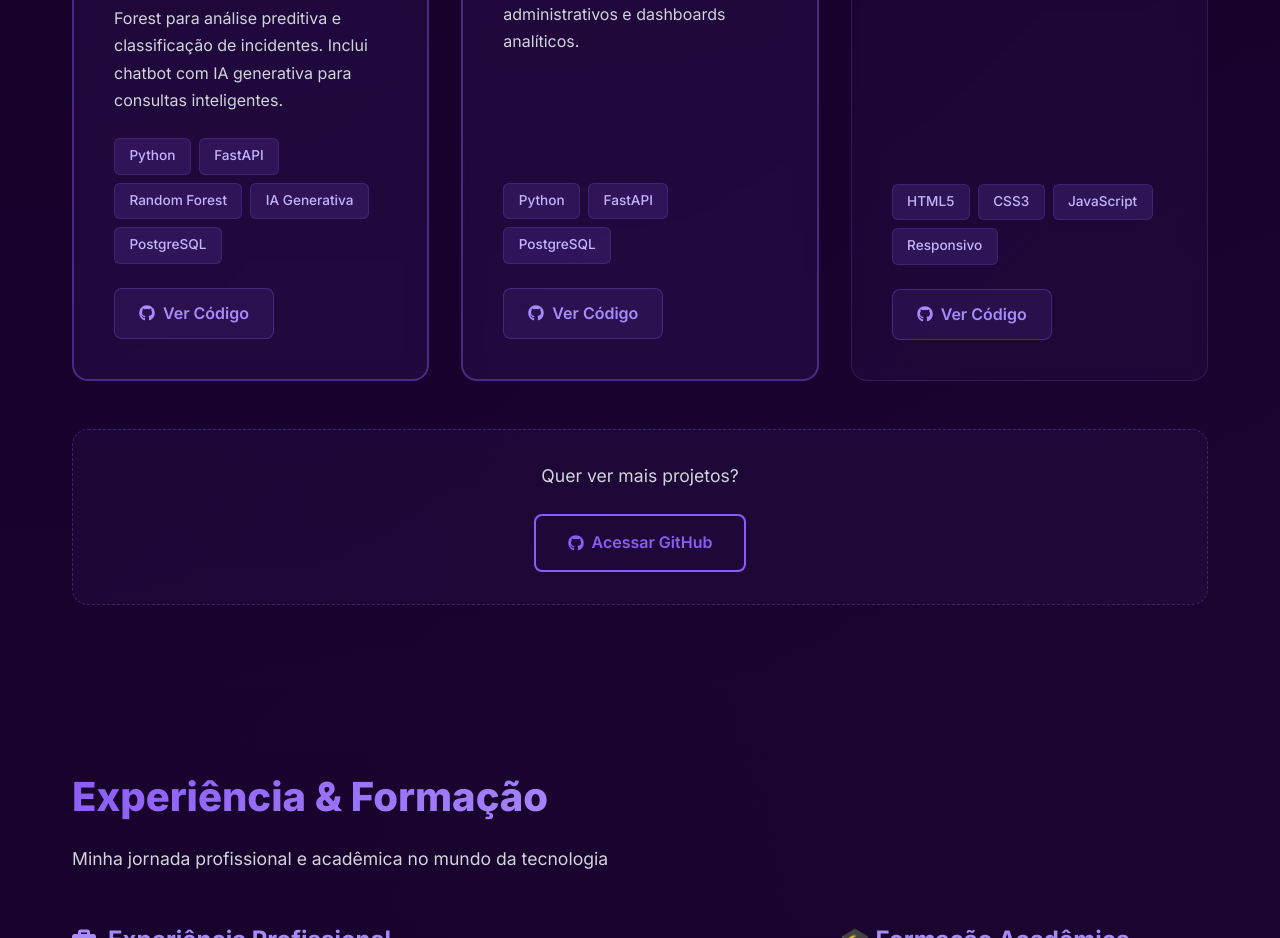
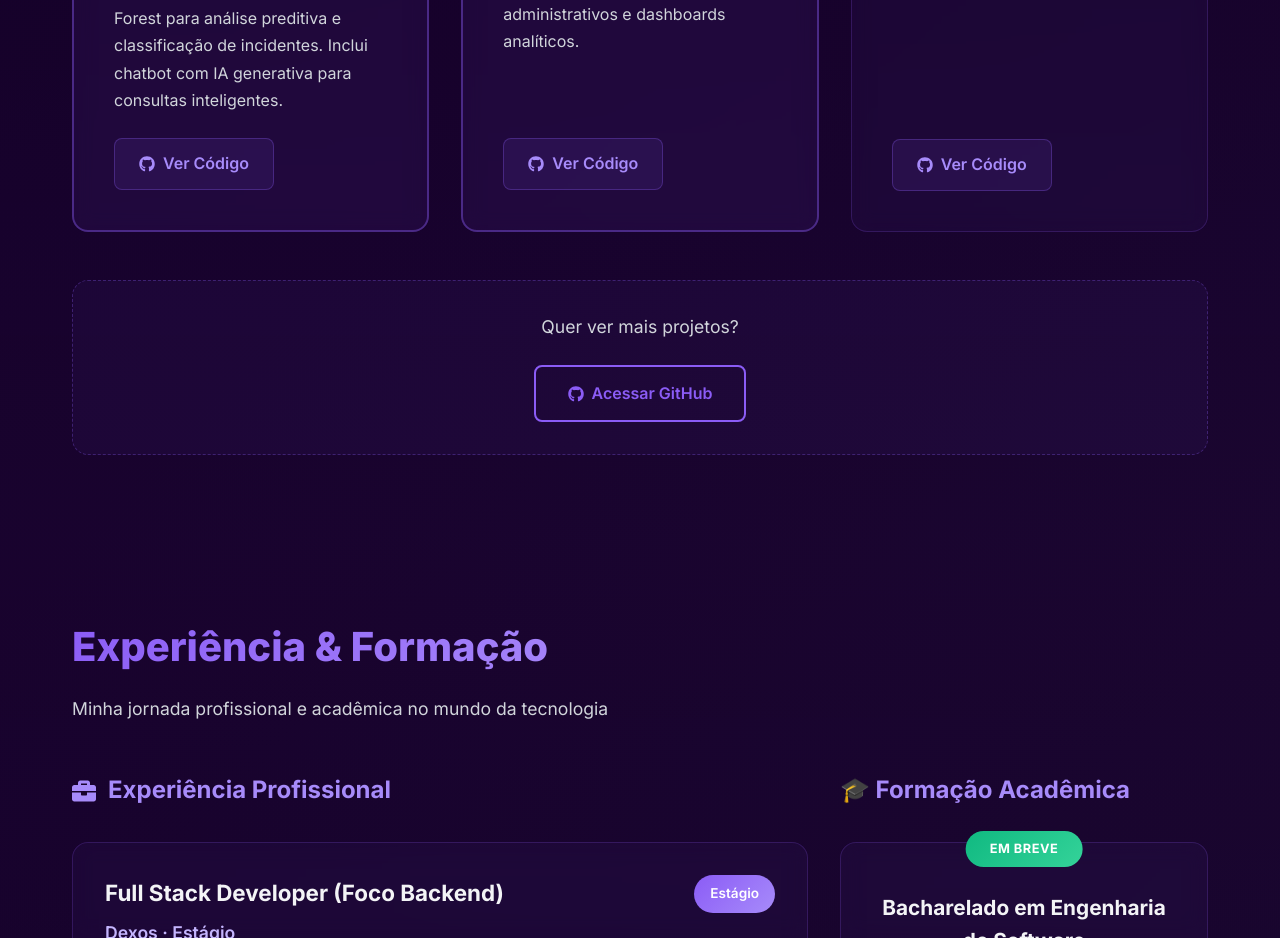
Before and after one commit to leticiagiovannalopez/portfolio, a React (Create React App) app: page / in a window 1280 px wide. Shown: the part 4080-5018 px from the top of the page. Built offline with nearby package versions, Linux system fonts and the light colour scheme; the HTML template or start-up script is replaced by a standard one.

Commit message:
Retira lista de tenologias usadas nos projetos e mantém apenas os ícones

```diff
--- a/src/components/Projects.js
+++ b/src/components/Projects.js
@@ -66,12 +66,6 @@ const Projects = () => {
               <h3>{project.title}</h3>
               <p className="project-description">{project.description}</p>
 
-              <div className="project-tags">
-                {project.tags.map((tag, i) => (
-                  <span key={i} className="tag">{tag}</span>
-                ))}
-              </div>
-
               <div className="project-links">
                 <a
                   href={project.github}
```
